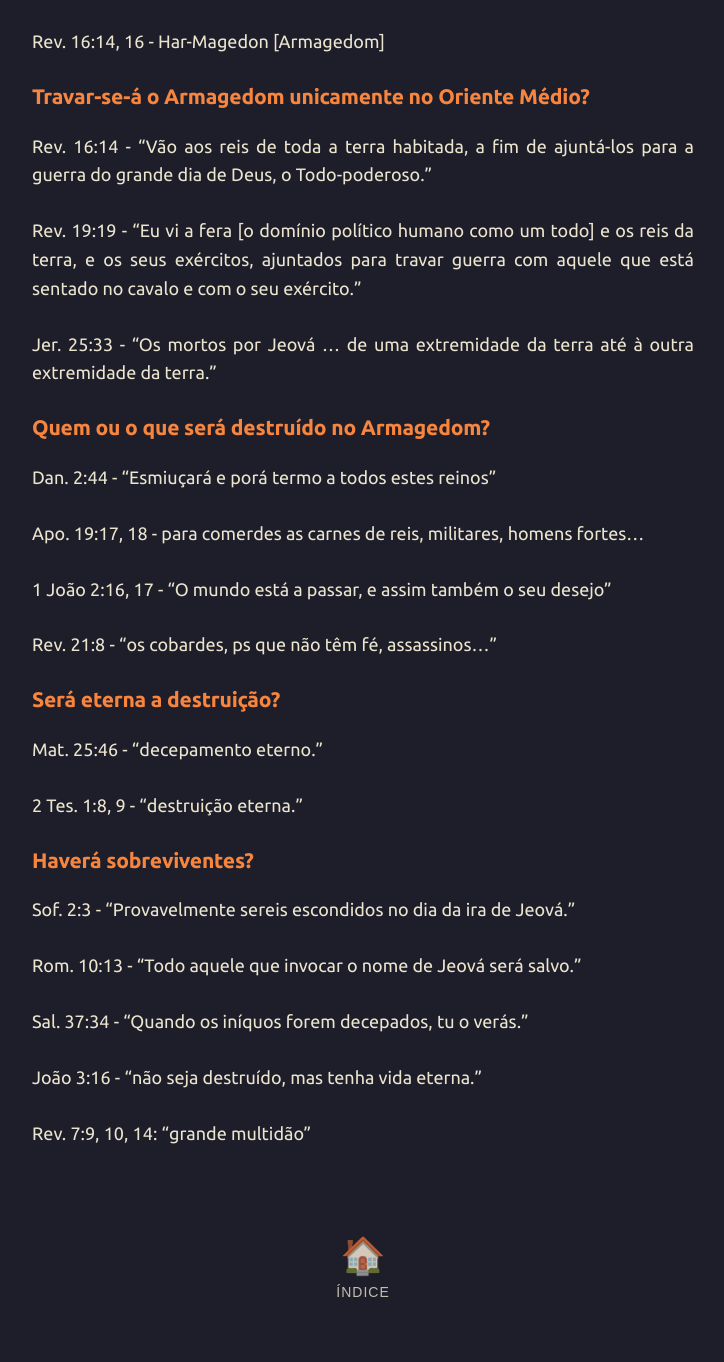
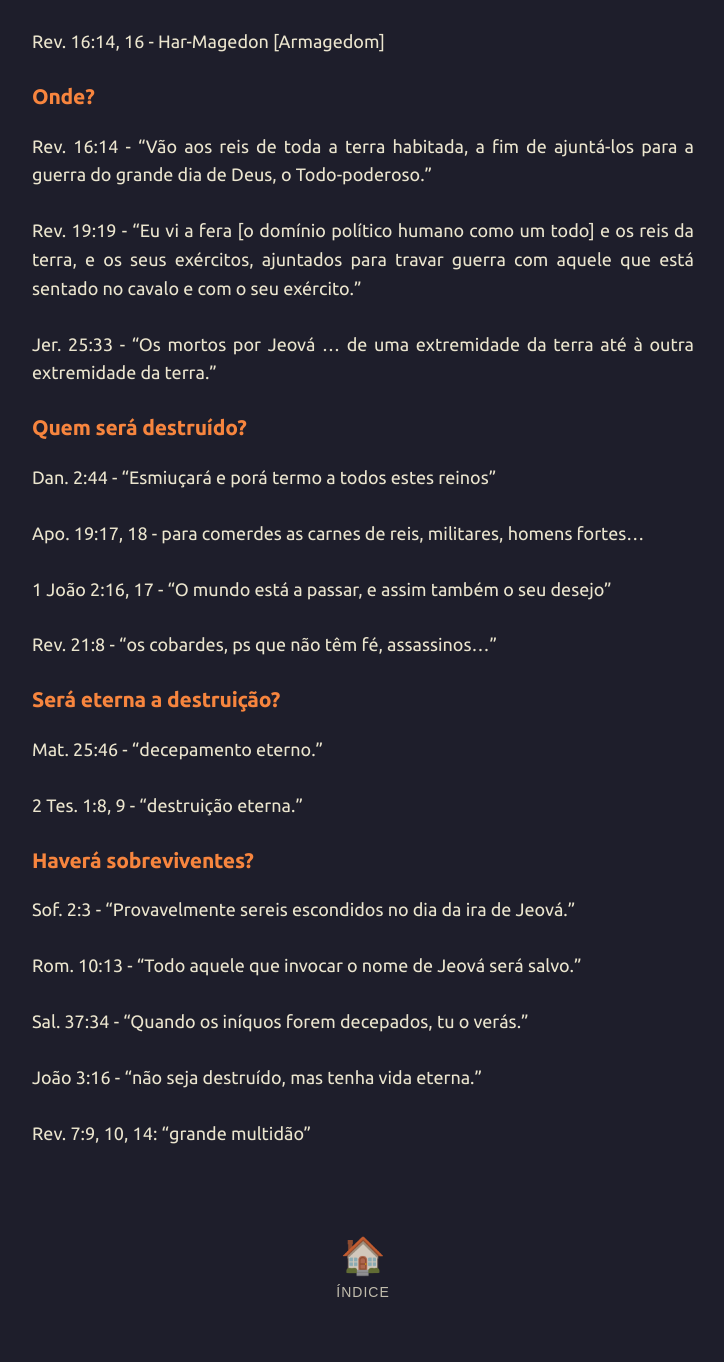
Before and after one commit to joaquim-capitao/jw, a Jekyll site: the page built from assuntos/armagedom.md, in a window 1280 px wide. Shown: the whole page, without its empty margins (277-1001 px from the left). Built offline with Jekyll 4.4.1, drawn with Linux system fonts in a browser that asks for light colours; our own code applies the rules of GitHub Pages for plain Markdown files.

Commit message:
Update headings in armagedom.md for clarity

```diff
--- a/assuntos/armagedom.md
+++ b/assuntos/armagedom.md
@@ -1,6 +1,6 @@
 Rev. 16:14, 16 - Har-Magedon [Armagedom]
 
-### Travar-se-á o Armagedom unicamente no Oriente Médio?
+### Onde?
 
 Rev. 16:14 - “Vão aos reis de toda a terra habitada, a fim de ajuntá-los para a guerra do grande dia de Deus, o Todo-poderoso.”
 
@@ -8,7 +8,7 @@ Rev. 19:19 - “Eu vi a fera [o domínio político humano como um todo] e os rei
 
 Jer. 25:33 - “Os mortos por Jeová ... de uma extremidade da terra até à outra extremidade da terra.”
 
-### Quem ou o que será destruído no Armagedom?
+### Quem será destruído?
 
 Dan. 2:44 - “Esmiuçará e porá termo a todos estes reinos"
 
```
